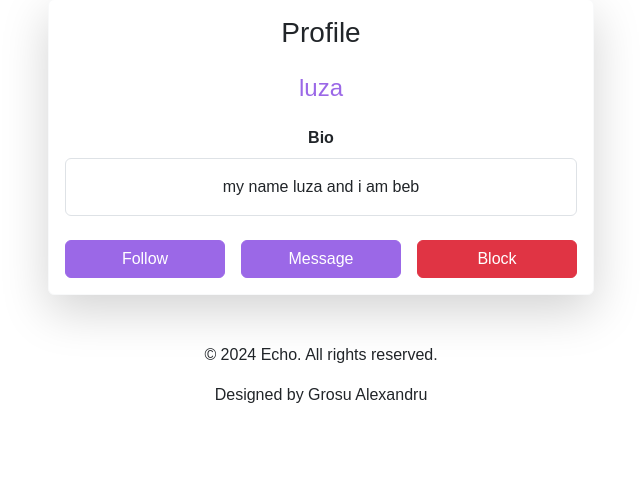
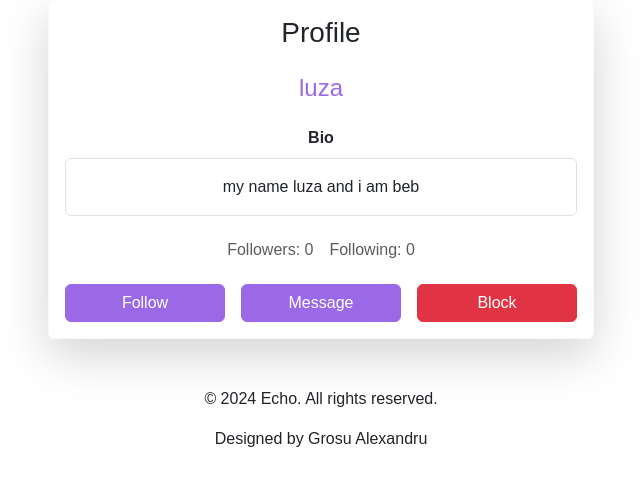
Before and after one commit to sandry24/Echo, a Flask app: a page that uses templates/profile.html in a window 1280 px wide. Shown: the part 125-611 px from the top of the page, without its empty margins (319-959 px from the left). Run offline with Flask 3, Linux system fonts and the light colour scheme; a user stored in the database is signed in; some libraries are stand-ins or nearby versions; some web fonts are replaced.

Commit message:
Add follower and following count to profiles

```diff
--- a/app.py
+++ b/app.py
@@ -109,12 +109,15 @@ def profile(username):
     user = db.execute("SELECT * FROM users WHERE username=?", username)
     if not user:
         return apology("User does not exist", 404)
+
     user = user[0]
+    followed = is_followed(session["user_id"], user["id"])
+    blocked = is_blocked(session["user_id"], user["id"])
+    followers_count = db.execute("SELECT COUNT(*) as cnt FROM follows WHERE followed_id=?", user["id"])[0]["cnt"]
+    following_count = db.execute("SELECT COUNT(*) as cnt FROM follows WHERE follower_id=?", user["id"])[0]["cnt"]
 
-    followed = is_followed(session["user_id"], user['id'])
-    blocked = is_blocked(session["user_id"], user['id'])
-
-    return render_template("profile.html", user=user, followed=followed, blocked=blocked)
+    return render_template("profile.html", user=user, followed=followed, blocked=blocked,
+                           followers_count=followers_count, following_count=following_count)
 
 
 @app.route("/edit-profile", methods=["GET", "POST"])
--- a/templates/profile.html
+++ b/templates/profile.html
@@ -17,6 +17,14 @@
                         <label for="bio" class="form-label fw-bold">Bio</label>
                         <p class="form-control-plaintext border p-3 rounded" id="bio">{{ user['bio'] or 'No bio provided' }}</p>
                     </div>
+
+                    <div class="text-center mb-4">
+                        <div class="d-flex justify-content-center">
+                            <h6 class="text-muted mb-0 me-3">Followers: {{ followers_count }}</h6>
+                            <h6 class="text-muted mb-0">Following: {{ following_count }}</h6>
+                        </div>
+                    </div>
+
 
                     {% if user['id'] != session['user_id'] %}
                         <div class="row g-3">
```
Also changed, not shown: echo.db.
